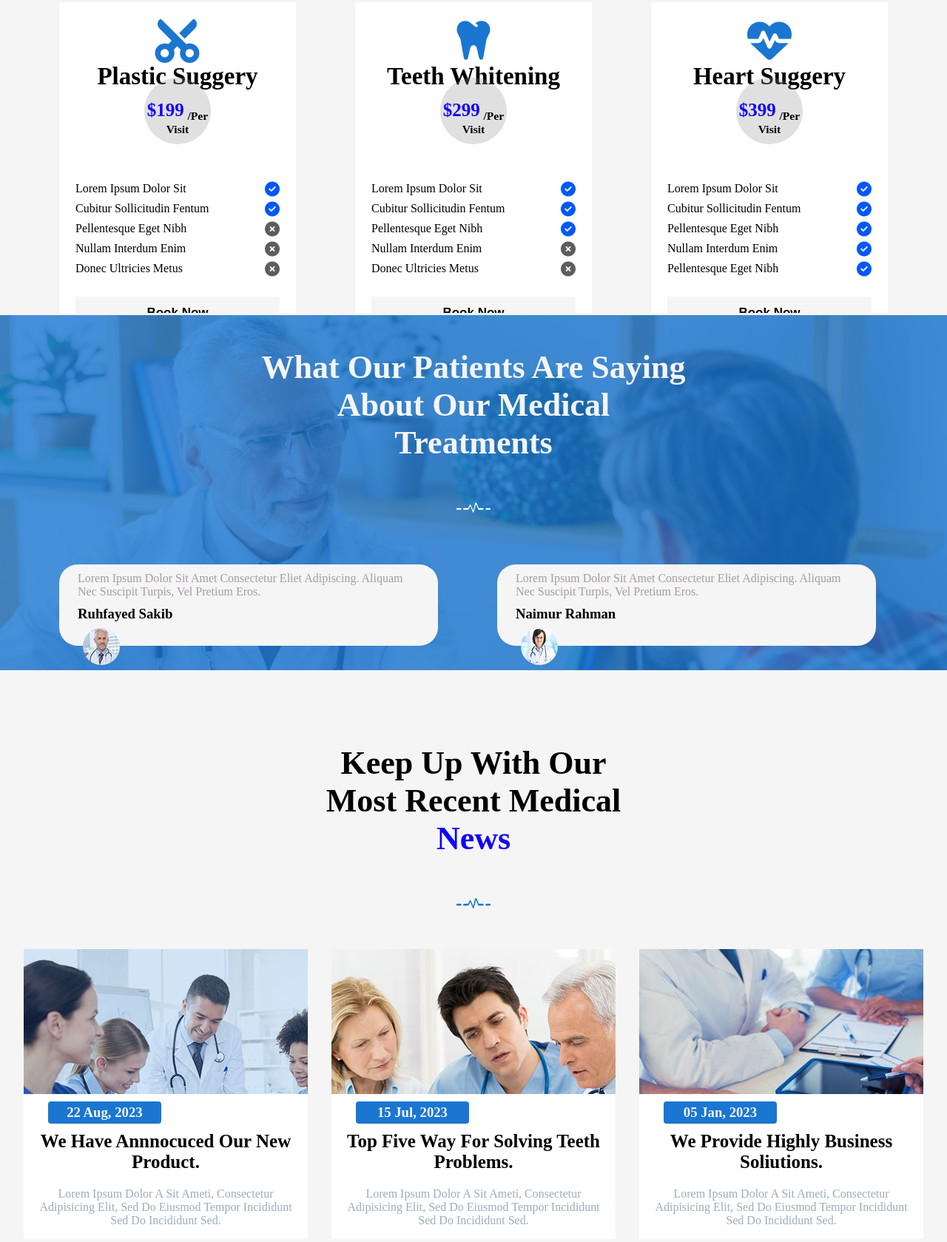
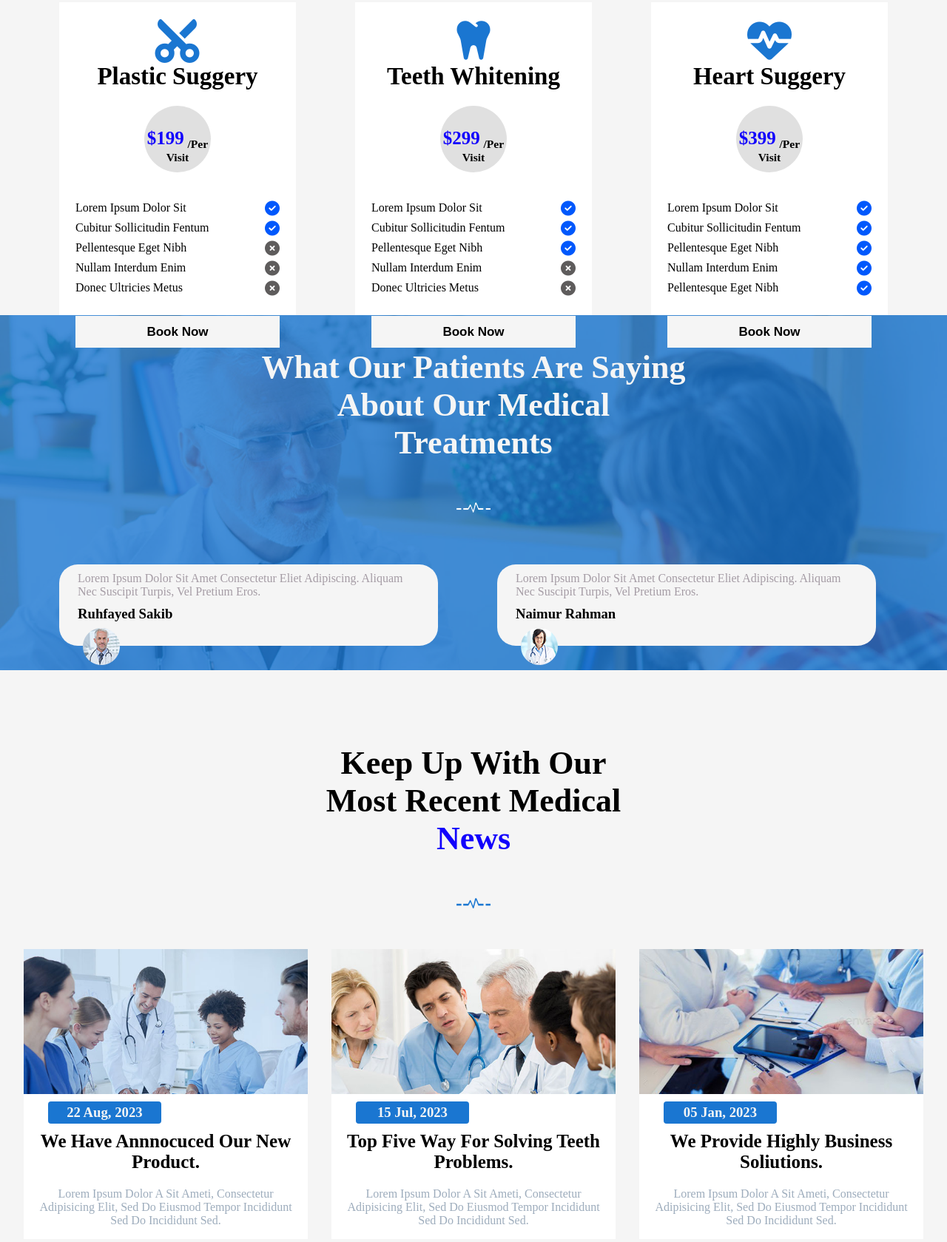
Before and after one commit to youssef0osama0/pro-1, a plain HTML site: page index.html in a window 1280 px wide. Shown: the part 4686-6365 px from the top of the page at 74% size. Drawn offline with Linux system fonts and the light colour scheme.

Commit message:
Update style.css

```diff
--- a/css/style.css
+++ b/css/style.css
@@ -519,7 +519,7 @@ li.active{
 }
 .sec-7-price-div{
     width: 25%;
-    height: 60%;
+    height: 495;
     float: left;
     margin-left:6.25% ;
     /* border: 5px solid black; */
@@ -549,7 +549,7 @@ li.active{
 .sec-7-price-div ul{
     list-style: none;
     text-align: left;
-    margin-top:45% ;
+    margin-top:150 ;
 }
 .sec-7-price-div ul li {
     margin: 9 0;
@@ -578,7 +578,7 @@ li.active{
     background-color: rgba(141, 141, 141, 0.274);
     padding-top: 30px;
     position: absolute;
-    top: 35%;
+    top: 185;
     left: 50%;
     transform: translate(-50%,-50%);
 }
@@ -763,16 +763,19 @@ li.active{
     width: 100%;
     height: 50%;
     background-image: url(../img/blog1.jpg);
+    background-size: cover;
 }
 .sec-9-news-img2{
     width: 100%;
     height: 50%;
     background-image: url(../img/blog2.jpg);
+    background-size: cover;
 }
 .sec-9-news-img3{
     width: 100%;
     height: 50%;
     background-image: url(../img/blog3.jpg);
+    background-size: cover;
 }
 .sec-9-news-date{
     background-color: #1a76d1;
```
